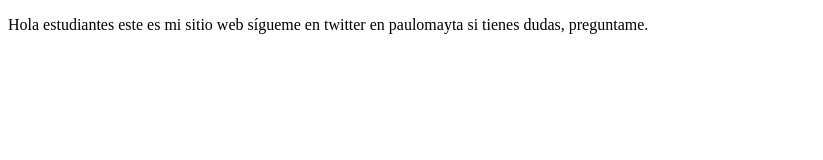
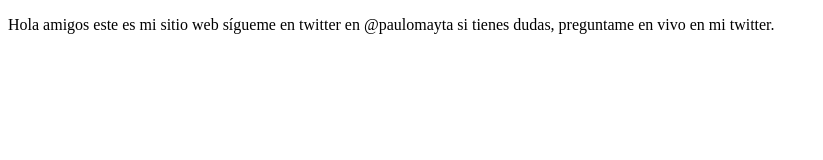
Before and after one commit to geologistdev/proyectoDemoCursoPrework, a plain HTML site: page index.html in a window 1280 px wide. Shown: the whole page, without its empty margins (0-823 px from the left). Drawn offline with Linux system fonts and the light colour scheme.

Commit message:
cambios agregamos sitio de twitter

```diff
--- a/index.html
+++ b/index.html
@@ -8,8 +8,8 @@
 </head>
 <body>
     <p>
-        Hola estudiantes este es mi sitio web
-        sígueme en twitter en paulomayta si tienes dudas, preguntame.
-
+        Hola amigos este es mi sitio web
+        sígueme en twitter en @paulomayta si tienes dudas, preguntame en vivo en mi twitter.
+    </p>
 </body>
 </html>
```
